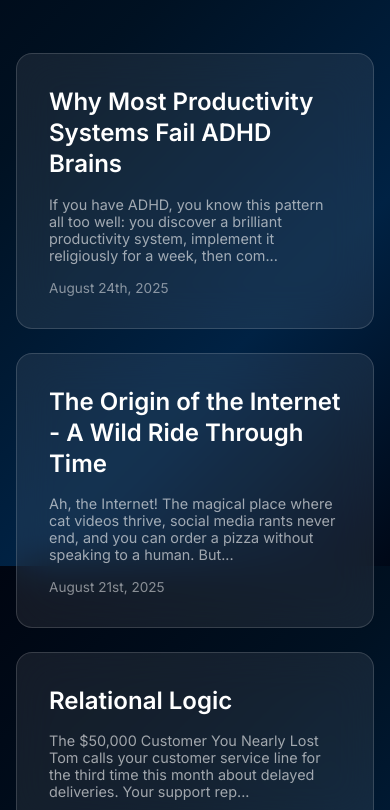
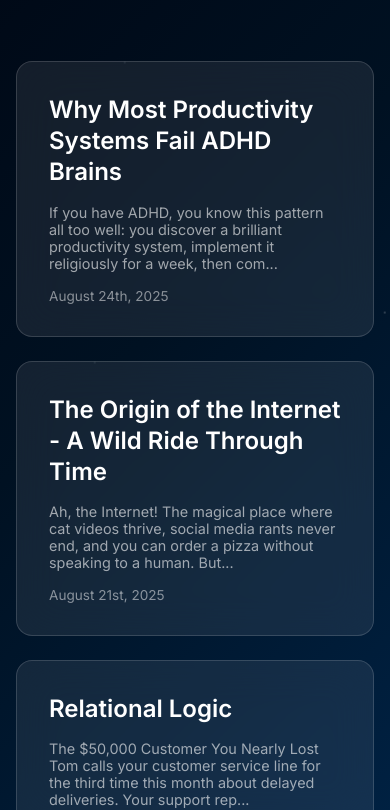
Before and after one commit to AnthonyDiCarlo/Blog, a website: page index.html in a window 390 px wide. Shown: the part 278-1088 px from the top of the page. Drawn offline with Linux system fonts and the light colour scheme.

```diff
--- a/blog-style.css
+++ b/blog-style.css
@@ -4,9 +4,18 @@
 /* Force background and text colors on mobile for blog pages */
 @media (max-width: 768px) {
     body {
-        background: linear-gradient(135deg, #000511 0%, #001122 35%, #002244 70%, #000817 100%) fixed !important;
-        color: #ffffff !important;
-        min-height: 100vh !important;
+        background-attachment: scroll !important; /* Mobile Safari struggles with fixed */
+    }
+}
+    body {
+        font-family: 'Inter', sans-serif;
+        background-color: #001122; /* Solid fallback color */
+        background: linear-gradient(135deg, #000511 0%, #001122 35%, #002244 70%, #000817 100%);
+        background-attachment: fixed;
+        min-height: 100vh;
+        color: #ffffff;
+        overflow-x: hidden;
+        position: relative;
     }
 
     /* Ensure stars show on mobile */
--- a/styles.css
+++ b/styles.css
@@ -3,11 +3,20 @@
 
 /* Force background and text colors on mobile */
 @media (max-width: 768px) {
-  body, html {
-    background: linear-gradient(135deg, #000511 0%, #001122 35%, #002244 70%, #000817 100%) fixed !important;
-    color: #ffffff !important;
-    min-height: 100vh !important;
+  body {
+    background-attachment: scroll !important; /* Mobile Safari struggles with fixed */
   }
+}
+body {
+  font-family: 'Inter', sans-serif;
+  background-color: #001122; /* Solid fallback color */
+  background: linear-gradient(135deg, #000511 0%, #001122 35%, #002244 70%, #000817 100%);
+  background-attachment: fixed;
+  min-height: 100vh;
+  color: #ffffff;
+  overflow-x: hidden;
+  position: relative;
+}
 
   /* Ensure stars show on mobile */
   body::before {
```
Also changed, not shown: blog-template.html (+1 -0 lines).
